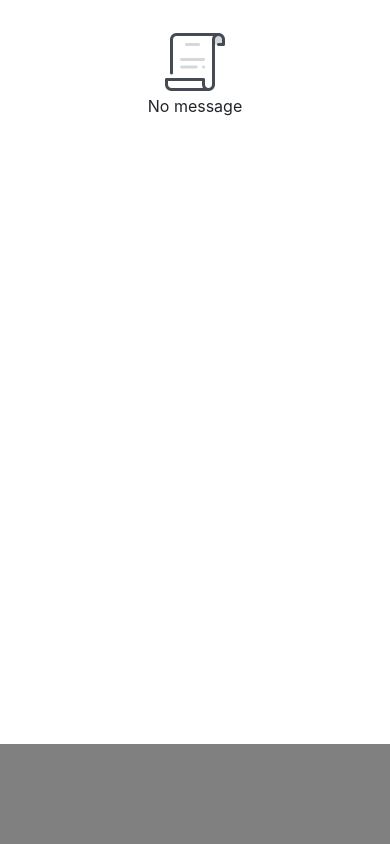
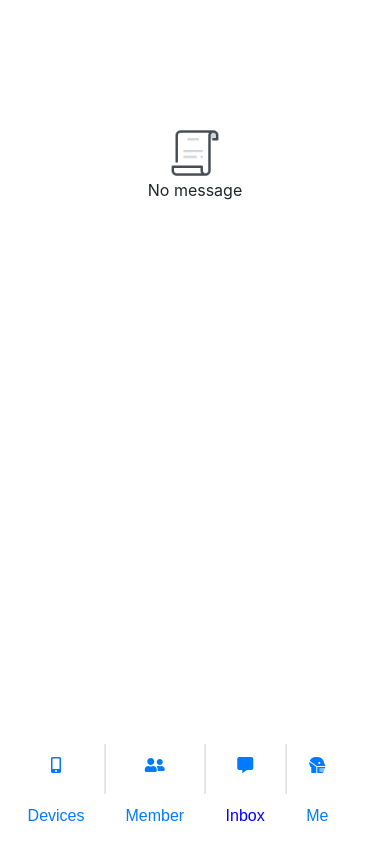
Before and after one commit to amie-nzie/inboxprime, a plain HTML site: page index.html in a window 390 px wide. Drawn offline with Linux system fonts and the light colour scheme.

Commit message:
new commit

```diff
--- a/bootstrap-4.5.2-dist/bootstrap-4.5.2-dist/style.css
+++ b/bootstrap-4.5.2-dist/bootstrap-4.5.2-dist/style.css
@@ -1,25 +1,67 @@
-main{
+*{
     height: 50px;
     text-align: center;
     font-style: normal;
-    margin: 30px 30px 30px;
-    padding: 50%
-    padding-bottom: 50px;
+    margin: 0;
+    padding: 0;
+}
 
+body{
+    margin-top: 20%;
+    padding: 20%;
+}
+
+
+ul{
+    position: absolute;
+    top: 50%;
+    left: 50%;
+    transform: translate(-50%, -50%);
+    margin: 0;
+    padding: 50px 0;
+    display: flex;
+    border-radius: 10px;
+    font-family: sans-serif;
+}
+
+ul li{
+    list-style: none;
+    display: block;
+    border-right: 1px solid rgba(0,0,0,0.2);
+}
+ul li:last-child{
+    border-right: none;
+}
+
+ul li a{
+    text-decoration: none;
+    padding: 10px 20px;
+    display: block;
+}
+
+ul li a .icon{
+width: 40px;
+height: 40px;
+margin: 0 auto 10px;
+overflow: hidden;
 }
 
 footer{
-    text-align: justify;
-    padding: 50px;
-    background-color: gray;
+    padding: 100px;
+    background-color: white;
     position: fixed;
     bottom: 0;
-    width: 100%;
-
 }
 
 
 @media only screen and (min-width: 768px){
-
+    ul{
+       width: 1000px;
+        top: 100%;
+        left: 100%;
+        padding: 100%;
+        border-radius: 20px;
+        font-family: sans-serif;
+    }
 
 }
--- a/index.html
+++ b/index.html
@@ -21,8 +21,47 @@
             <img src="./img/scroll.png">
             <p>No message </p>
         </main>
+
+
       <footer>
-        <div class="container"></div>
+        <ul>
+          <li>
+            <a href= "#">
+            <div class="icon">
+             <i class="fas fa-mobile-alt"></i>
+            </div>
+            <div class="name" data-text="Devices" >Devices</div>
+            </div>
+            </a>
+          </li>
+          <li>
+            <a href= "#">
+            <div class="icon">
+            <i class="fas fa-user-friends"></i>
+            </div>
+            <div class="name" data-text="Member" >Member</div>
+            </div>
+          </a>
+          </li>
+          <li>
+            <a href="#">
+            <div class="icon">
+              <i class="fas fa-comment-alt"></i>
+            </div>
+            <div style="color: blue;" class="name" data-text="Inbox" >Inbox</div>
+            </div>
+          </a>
+          </li>
+          <li>
+            <div class="icon">
+              <a href= "#">
+              <i class="fas fa-head-side-mask"></i>
+            </div>
+            <div class="name" data-text="Me" >Me</div>
+            </div>
+            </a>
+          </li>
+        </ul>
       </footer>
 
 
```
